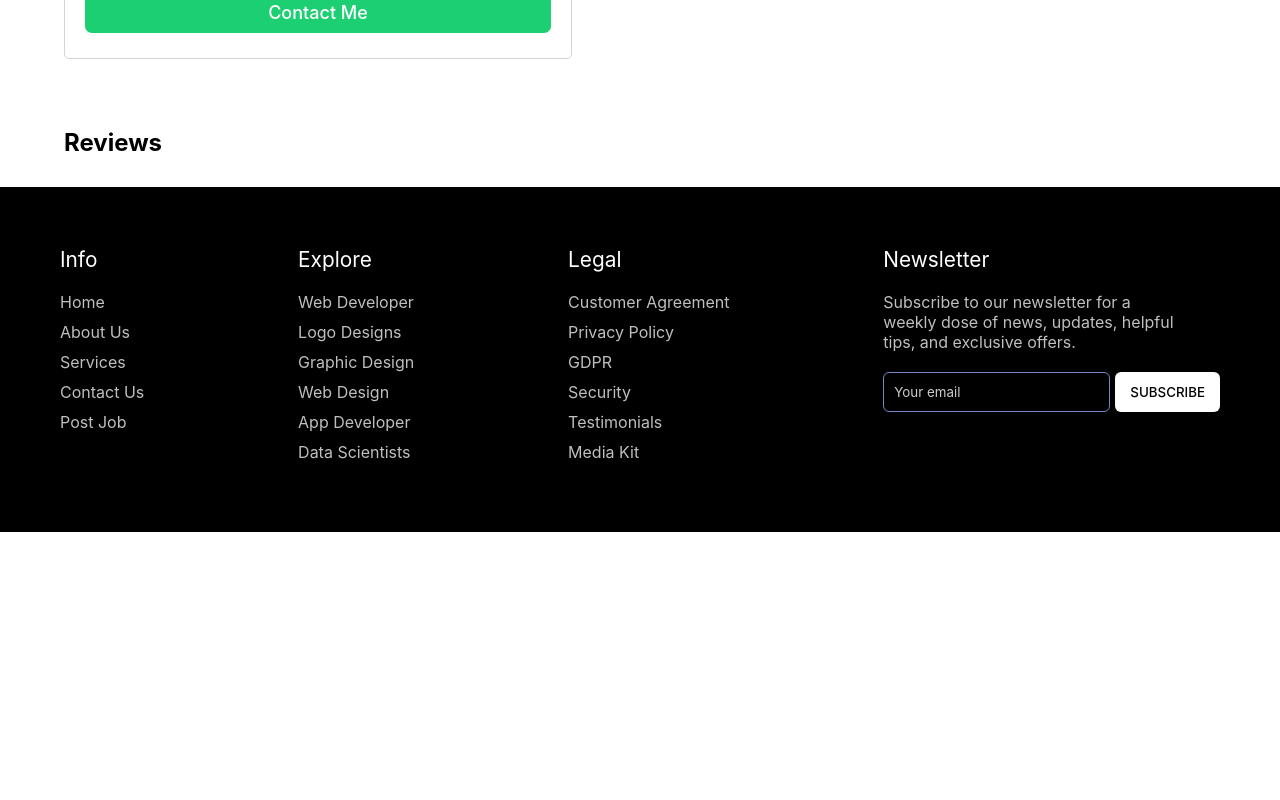
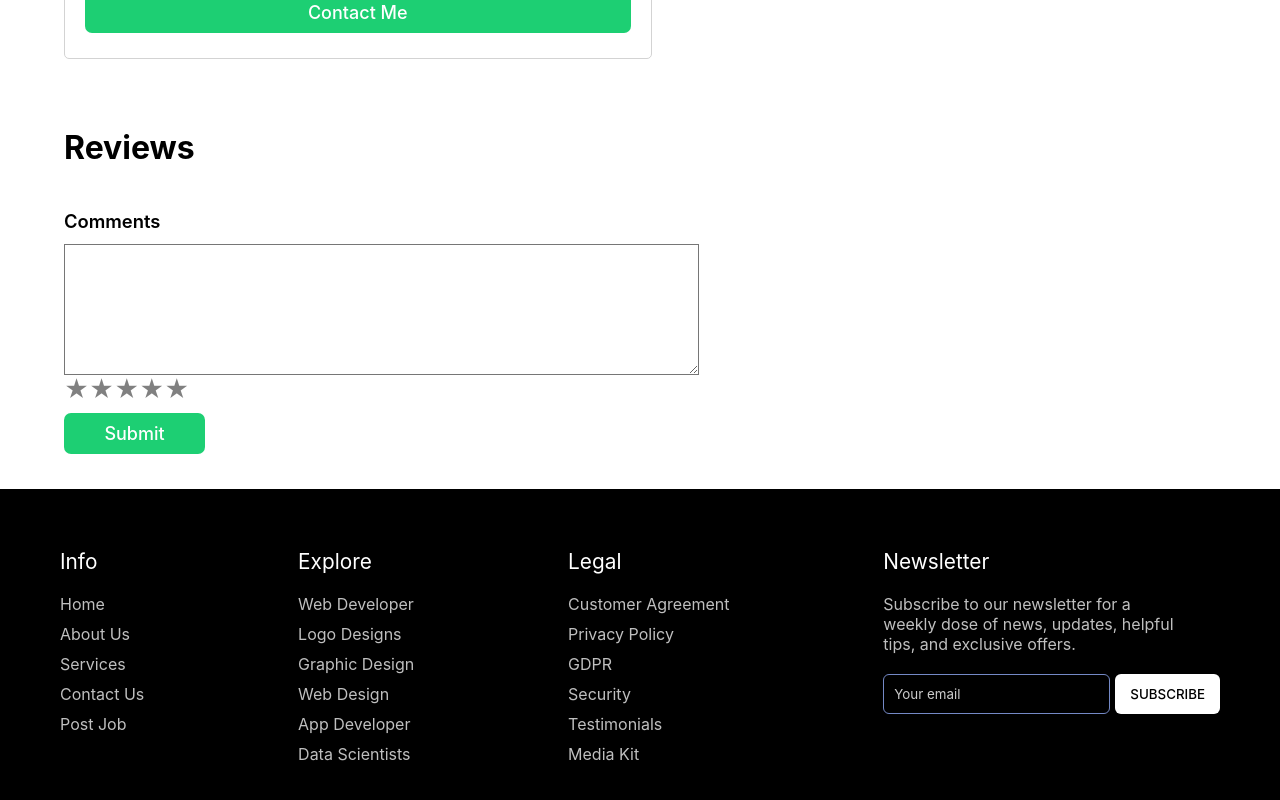
Before and after one commit to NoOne0090/Capstone_Project, a React (Create React App) app in the folder frontend/: page /continue in a window 1280 px wide. Shown: the part 832-1632 px from the top of the page. Before the commit the page ends 1364 px from the top, so only its background shows below. Built offline with nearby package versions, Linux system fonts and the light colour scheme.

Commit message:
comment added

```diff
--- a/frontend/src/App.js
+++ b/frontend/src/App.js
@@ -78,3 +78,5 @@ export default App;
 
 // The imported component
 // npm install react-slick
+// npm install @coreui/react-pro
+// npm install @coreui/react @coreui/coreui
--- /dev/null
+++ b/frontend/src/components/css_part/comment.css
@@ -0,0 +1,62 @@
+.comment-main-container {
+    /* height: 100vh; */
+    display: flex;
+    flex-direction: column;
+    /* justify-content: flex-end; */
+    /* align-items: center; */
+    /* margin-top: -200px; */
+  }
+
+  .comment-container {
+    /* height: 75px;
+    width: 465px; */
+    background-color: #ffffff;
+    /* border: 1px solid black; */
+    box-shadow: 0px 0px 3px black;
+    border-radius: 5px;
+    padding: 12px 16px;
+    margin: 10px 0;
+    word-break: break-all;
+  }
+
+  /* .comment-para{
+    display: flex;
+    align-items: center;
+  } */
+
+  .comment-flexbox {
+    display: flex;
+    flex-direction: column;
+    align-items: flex-start;
+  }
+
+  .comment-heading {
+    margin: 12px 0;
+    font-size: 1.15rem;
+    font-weight: 600;
+  }
+
+  .comment-input-box {
+    min-height: 131px;
+    max-height: 190px;
+    min-width: 635px;
+    max-width: 700px;
+    padding: 12px 16px;
+    font-size: 17px;
+    background-color: #ffffff;
+  }
+
+  .comment-button {
+    background-color: #1dcf73;
+    color: #fff;
+    padding: 10px 20px;
+    border-radius: 7px;
+    font-size: 18px;
+    font-weight: 500;
+    cursor: pointer;
+    margin-top: 9px;
+    border: none;
+    /* width: max-content; */
+    width: 24%;
+    margin-bottom: 5px;
+  }
--- a/frontend/src/components/html_part/Card.jsx
+++ b/frontend/src/components/html_part/Card.jsx
@@ -1,6 +1,7 @@
-import React from 'react'
+import React, {useState} from 'react'
 import '../css_part/card.css'
 import { useNavigate } from 'react-router-dom';
+import Rating from './Rating';
 
 function Card({images, name, price, description}) {
     const navigate = useNavigate();
@@ -15,19 +16,23 @@ function Card({images, name, price, description}) {
         }
       })
     }
+
+    const [rating, setRating] = useState(0);
   return (
     <>
         <div className="selling-card">
             <img className='selling-card-img' src={images[0]} alt="Error" onClick={navigateInformation} />
             <div className="selling-card-heading">
                 <h2 onClick={navigateInformation}>{name}</h2>
-                <div className="selling-rating">
+                {/* <div className="selling-rating">
                     <span className="fa fa-star checked"></span>
                     <span className="fa fa-star checked"></span>
                     <span className="fa fa-star checked"></span>
                     <span className="fa fa-star"></span>
                     <span className="fa fa-star"></span>
-                </div>
+                </div> */}
+
+                <Rating rating={rating} setRating={setRating} />
             </div>
 
             {/* <br /> */}
--- /dev/null
+++ b/frontend/src/components/html_part/Comment.jsx
@@ -0,0 +1,56 @@
+import React, {useState} from 'react'
+import '../css_part/comment.css'
+import Rating from './Rating';
+
+function Comment() {
+    const [comment, setComment] = useState("");
+    const [rating, setRating] = useState(0);
+    const [comments, setComments] = useState([]);
+
+    const onClickHandler = () => {
+        if (comment.trim() === "") return; // Prevent empty comments
+
+
+        // setComments((comments) => [...comments, comment]);
+        setComments((comments) => [...comments, {comment, rating}]);
+
+        // Clear input fields
+        setComment("");
+        setRating(0);
+    };
+    const onChangeHandler = (e) => {
+      setComment(e.target.value);
+    };
+    return (
+      <div className="comment-main-container">
+        {comments.map((text) => (
+          <div className="comment-container">
+            <p className='comment-para'>Rating:{' '}
+                {text.rating}{' '}{' '}
+                <div style={{width: '35%'}}>
+                    <span style={{ color: "gold", fontSize: `20px` }}>{"★".repeat(text.rating)}</span>
+                    <span style={{ color: "gray", fontSize: `20px` }}>{"☆".repeat(5 - text.rating)}</span>
+                </div>
+            </p>
+            <br />
+            <p>{text.comment}</p>
+          </div>
+        ))}
+        <br />
+        <div className="comment-flexbox">
+          <h2 className="comment-heading">Comments</h2>
+          <textarea
+            value={comment}
+            onChange={onChangeHandler}
+            className="comment-input-box"
+          />
+          <Rating rating={rating} setRating={setRating}/>
+          <button onClick={onClickHandler} className="comment-button">
+            Submit
+          </button>
+        </div>
+      </div>
+    );
+}
+
+export default Comment
--- a/frontend/src/components/html_part/Continue.jsx
+++ b/frontend/src/components/html_part/Continue.jsx
@@ -5,6 +5,7 @@ import SlideShow from './SlideShow';
 import time from '../img_part/time.png'
 import reload from '../img_part/reload.png'
 import greenCheck from '../img_part/greenCheck.png'
+import Comment from './Comment';
 
 function Continue() {
     const location = useLocation();
@@ -66,8 +67,8 @@ function Continue() {
                 </div>
 
                 <div className="continue-reviews">
-                    <h2>Reviews</h2>
-
+                    <h1 style={{marginBottom: '11px'}}>Reviews</h1>
+                    <Comment/>
                 </div>
 
             </div>
--- /dev/null
+++ b/frontend/src/components/html_part/Rating.jsx
@@ -0,0 +1,27 @@
+import React from 'react'
+
+function Rating({ rating, setRating }) {
+  return (
+    <>
+        <div style={{width: '35%'}}>
+            {[1, 2, 3, 4, 5].map((star) => {
+                return (
+                <span
+                    className='start'
+                    style={{
+                        cursor: 'pointer',
+                        color: rating >= star ? 'gold' : 'gray',
+                        fontSize: `24px`,
+                    }}
+                    onClick={() => {setRating(star)}}
+                >
+                ★
+                </span>
+                )
+            })}
+        </div>
+    </>
+  )
+}
+
+export default Rating
```
